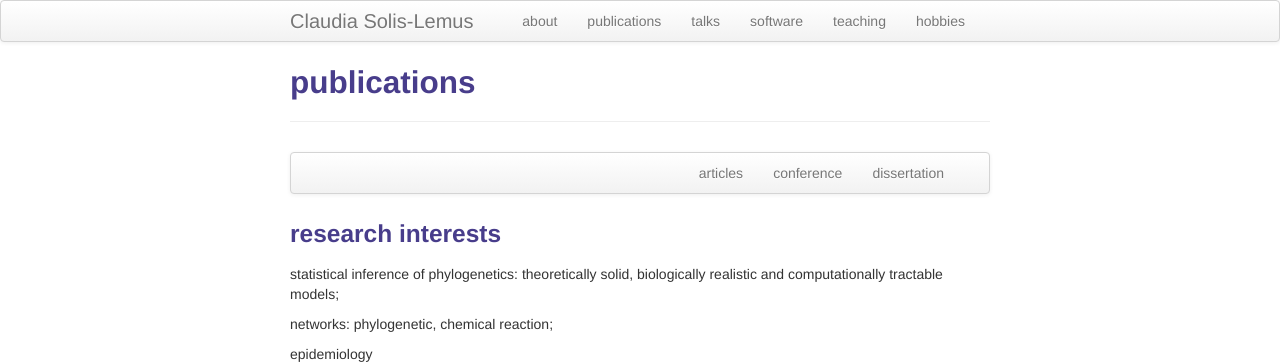
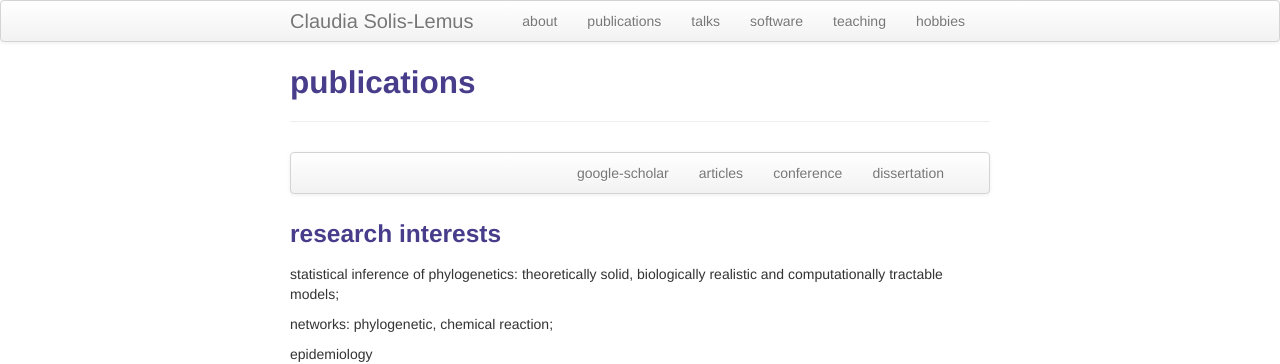
Before and after one commit to crsl4/crsl4.github.io, a Jekyll site: the page built from pages/pubs.md, in a window 1280 px wide. Shown: the top 364 px of the page. Built offline with Jekyll 4.4.1, drawn with Linux system fonts in a browser that asks for light colours.

Commit message:
added google scholar

```diff
--- a/pages/pubs.md
+++ b/pages/pubs.md
@@ -7,6 +7,7 @@
 <div class="navbar">
     <div class="navbar-inner">
         <ul class="nav">
+            <li><a href="https://scholar.google.com/citations?user=GrUypj8AAAAJ&hl=en&oi=ao">google-scholar</a></li>
             <li><a href="#articles">articles</a></li>
             <li><a href="#conference">conference</a></li>
             <li><a href="#thesis">dissertation</a></li>
```
